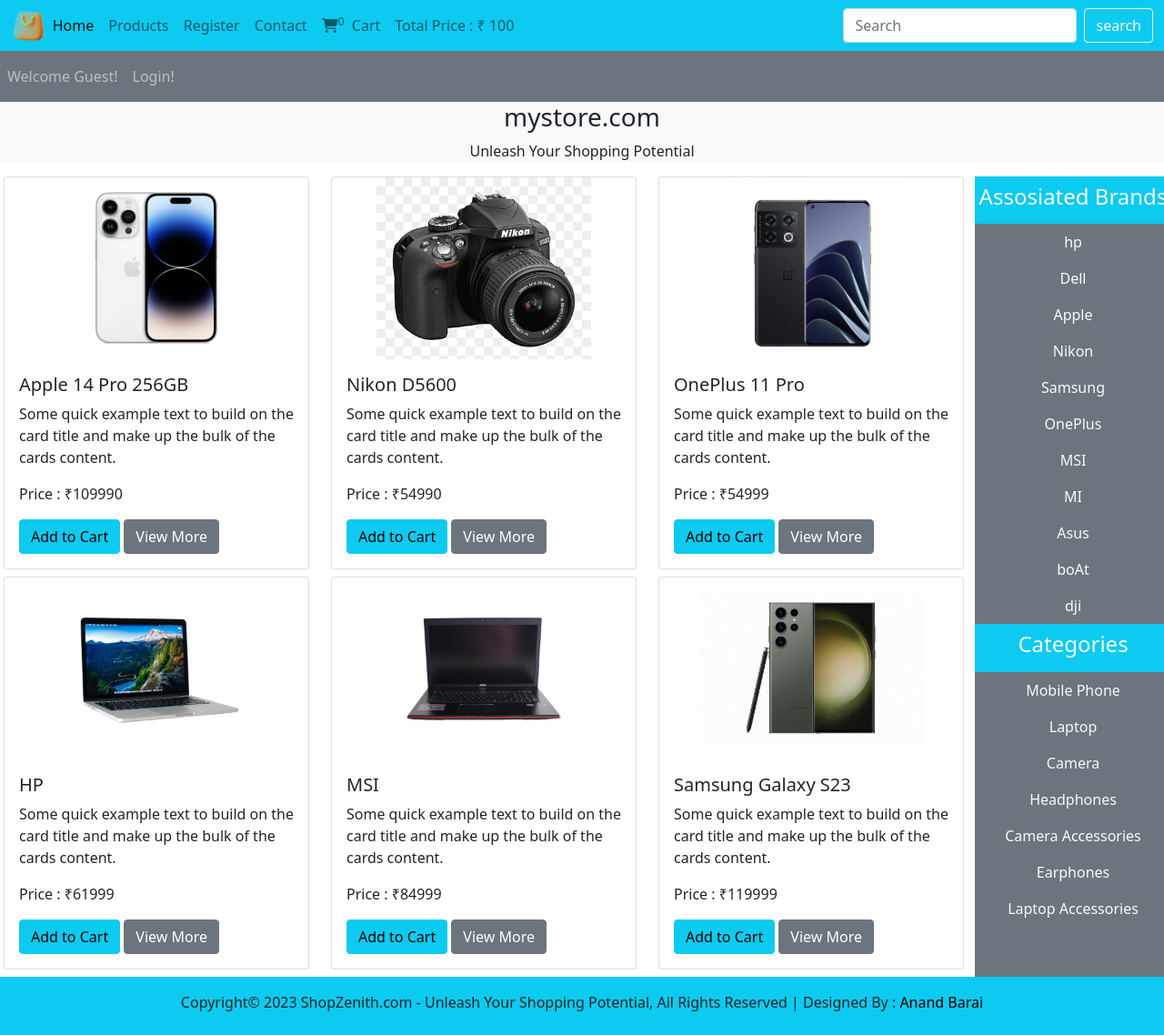
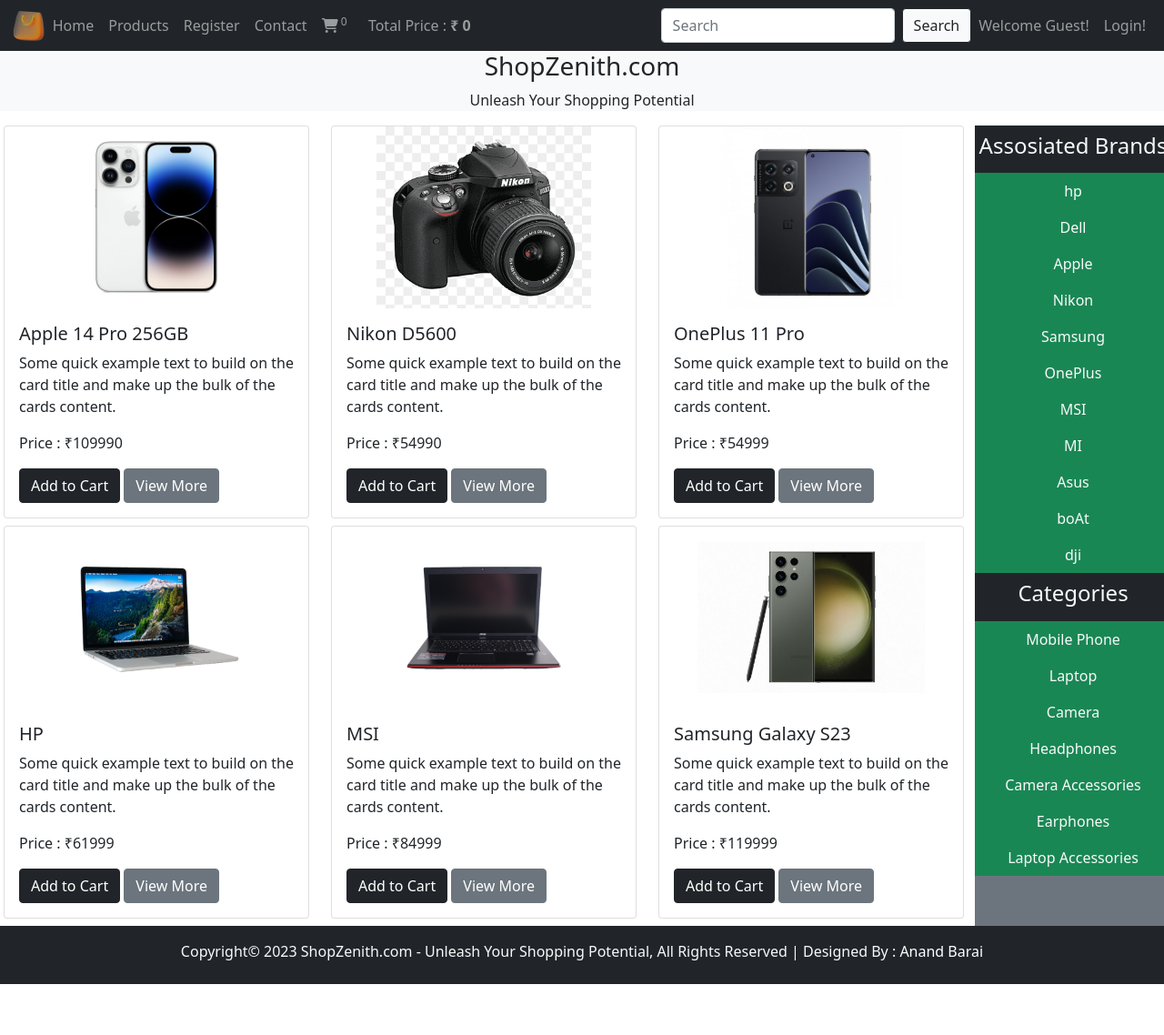
Before and after one commit to anandnbarai/ShopZenith.com_ecomm, a PHP site: page / in a window 1280 px wide. Shown: the whole page at 91% size. After the commit the page ends 1082 px from the top, so only its background shows below. Run offline with PHP 8.4, Linux system fonts and the light colour scheme; data comes from the database, SQL or seed files in the repository; some libraries are stand-ins or nearby versions.

Commit message:
Add files via upload

```diff
--- a/functions/common_function.php
+++ b/functions/common_function.php
@@ -34,7 +34,7 @@
                 <h5 class='card-title'>$product_title</h5>
                 <p class='card-text'>$product_description</p>
                 <p class='card-text'>Price : &#8377;$product_price</p>
-                <a href='index.php?add_to_cart=$product_id ' class='btn btn-info'>Add to Cart</a>
+                <a href='index.php?add_to_cart=$product_id ' class='btn btn-dark'>Add to Cart</a>
                 <a href='product_details.php?product_id=$product_id' class='btn btn-secondary'>View More</a>
             </div>
         </div>
@@ -75,7 +75,7 @@
                 <h5 class='card-title'>$product_title</h5>
                 <p class='card-text'>$product_description</p>
                 <p class='card-text'>Price : &#8377;$product_price</p>
-                <a href='index.php?add_to_cart=$product_id' class='btn btn-info'>Add to Cart</a>
+                <a href='index.php?add_to_cart=$product_id ' class='btn btn-dark'>Add to Cart</a>
                 <a href='product_details.php?product_id=$product_id' class='btn btn-secondary'>View More</a>
             </div>
         </div>
@@ -274,7 +274,7 @@
                 <h5 class='card-title'>$product_title</h5>
                 <p class='card-text'>$product_description</p>
                 <p class='card-text'>Price : &#8377;$product_price</p>
-                <a href='index.php?add_to_cart=$product_id ' class='btn btn-info'>Add to Cart</a>
+                <a href='index.php?add_to_cart=$product_id ' class='btn btn-dark'>Add to Cart</a>
                 <a href='index.php' class='btn btn-secondary'>Go Home</a>
             </div>
         </div>
@@ -365,4 +365,25 @@
 
     //? The else condition in the cart_item() function is necessary because the if statement only executes if the add_to_cart GET variable is set. If the add_to_cart variable is not set, then the if statement will not execute, and the function will not count the number of cart items.If you remove the else condition, then the function will always execute the select query, even if the add_to_cart variable is not set. This will result in an error, because the select query will return no results if there are no cart items.
 }
+
+//!function to display total price in navbar
+function total_cart_price()
+{
+    global $con;
+    $get_ip_add = getIPAddress();
+    $total_price = 0;
+    $cart_query = "select * from `cart_details` where ip_address = '$get_ip_add'";
+    $result = mysqli_query($con, $cart_query);
+    while ($row = mysqli_fetch_array($result)) {
+        $product_id = $row['product_id'];
+        $select_products = "select * from `product` where product_id = '$product_id'";
+        $result_products = mysqli_query($con, $select_products);
+        while ($row_product_price = mysqli_fetch_array($result_products)) {
+            $product_price = array($row_product_price['product_price']);
+            $product_values = array_sum($product_price);
+            $total_price += $product_values;
+        }
+    }
+    echo $total_price;
+}
 ?>
--- a/includes/connect.php
+++ b/includes/connect.php
@@ -1,6 +1,6 @@
     <?php
 
-$con = mysqli_connect('localhost', 'root', '', 'mystore');
+$con = mysqli_connect('localhost', 'root', '', 'shopzenith');
 // if ($con) {
 //     echo "connection successful";
 // } else {
--- a/includes/footer.php
+++ b/includes/footer.php
@@ -1,6 +1,6 @@
 <!-- Footer/Last child -->
-<div class="bg-info p-2 pt-3 text-center">
+<div class="text-light bg-dark p-2 pt-3 text-center">
     <p>Copyright&#169; 2023 ShopZenith.com - Unleash Your Shopping Potential, All Rights Reserved | Designed By
-        : <a href="https://www.linkedin.com/in/anandnbarai/" style="text-decoration: none; color: black;"> Anand
+        : <a href="https://www.linkedin.com/in/anandnbarai/" style="text-decoration: none; color: white;"> Anand
             Barai</a></p>
 </div>
--- a/index.php
+++ b/index.php
@@ -10,7 +10,7 @@
 <head>
     <meta charset='utf-8'>
     <meta http-equiv='X-UA-Compatible' content='IE=edge'>
-    <title>mystore.com - Unleash your shopping potential</title>
+    <title>ShopZenith.com - Unleash your shopping potential</title>
 
     <!-- Website logo -->
     <link rel="icon" type="image/x-icon" href="img/Yellow E-commerce Shop Bag Store Logo.png">
@@ -42,7 +42,7 @@
     <!-- Navbar -->
     <div class="container-fluid p-0">
         <!-- First child -->
-        <nav class="navbar navbar-expand-lg navbar-light bg-info">
+        <nav class="navbar navbar-expand-lg navbar-dark text-white bg-dark">
             <div class="container-fluid">
                 <img src="img/Yellow E-commerce Shop Bag Store Logo.png" class="logo"></img>
 
@@ -57,7 +57,7 @@
                 <div class="collapse navbar-collapse" id="navbarSupportedContent">
                     <ul class="navbar-nav me-auto mb-2 mb-lg-0">
                         <li class="nav-item">
-                            <a class="nav-link active" aria-current="page" href="index.php">Home</a>
+                            <a class="nav-link" aria-current="page" href="index.php">Home</a>
                         </li>
                         <li class="nav-item">
                             <a class="nav-link" href="display.php">Products</a>
@@ -69,11 +69,14 @@
                             <a class="nav-link" href="#">Contact</a>
                         </li>
                         <li class="nav-item">
-                            <a class="nav-link" href="#"><i class="fa-solid fa-cart-shopping"></i><sup><?php cart_item(); ?></sup>&nbsp;
-                                Cart</a>
+                            <a class="nav-link" href="cart.php"><i class="fa-solid fa-cart-shopping"></i><sup>
+                                    <?php cart_item(); ?>
+                                </sup>&nbsp;</a>
                         </li>
                         <li class="nav-item">
-                            <a class="nav-link" href="#">Total Price : ₹ 100</a>
+                            <a class="nav-link" href="#">Total Price : <b>&#8377;
+                                    <?php total_cart_price(); ?>
+                                </b></a>
                         </li>
                     </ul>
                     <!-- d-flex means display flex which means come in horizontal row-->
@@ -81,10 +84,20 @@
                         <input class="form-control me-2" type="search" placeholder="Search" aria-label="Search"
                             name="search_data">
                         <!-- <button class="btn btn-outline-success" type="submit">Search</button> -->
-                        <input type="submit" value="search" class='btn btn-outline-light' name="search_data_product">
+                        <input type="submit" value="Search" class='btn btn-outline-dark text-dark bg-light'
+                            name="search_data_product">
                     </form>
                 </div>
+                <ul class="navbar-nav me-auto">
+                    <li class="nav-item">
+                        <a class="nav-link" href="#">Welcome Guest!</a>
+                    </li>
+                    <li class="nav-item">
+                        <a class="nav-link" href="#">Login!</a>
+                    </li>
+                </ul>
             </div>
+
         </nav>
 
         <!-- calling cart funtion -->
@@ -92,8 +105,12 @@
         cart();
         ?>
         <!-- Second Child/2nd Navbar -->
+        <div class="bg-light">
+            <h3 class="text-center">ShopZenith.com</h3>
+            <p class="text-center">Unleash Your Shopping Potential </p>
+        </div>
 
-        <nav class="navbar navbar-expand-lg navbar-dark bg-secondary">
+        <!-- <nav class="navbar navbar-expand-lg navbar-dark bg-secondary">
             <ul class="navbar-nav me-auto">
                 <li class="nav-item">
                     <a class="nav-link" href="#">Welcome Guest!</a>
@@ -102,13 +119,10 @@
                     <a class="nav-link" href="#">Login!</a>
                 </li>
             </ul>
-        </nav>
+        </nav> -->
 
         <!-- Third Child-->
-        <div class="bg-light">
-            <h3 class="text-center">mystore.com</h3>
-            <p class="text-center">Unleash Your Shopping Potential </p>
-        </div>
+
 
         <!-- forth child -->
         <div class="row px-1">
@@ -128,8 +142,8 @@
             </div>
             <!-- SideNav -->
             <div class="col-md-2 bg-secondary p-0">
-                <ul class="navbar-nav me-auto text-center">
-                    <li class="nav-item bg-info">
+                <ul class="navbar-nav me-auto text-center bg-success">
+                    <li class="nav-item text-light bg-dark">
                         <a href="#" class="nav-link text-light">
                             <h4>Assosiated Brands</h4>
                         </a>
@@ -138,8 +152,8 @@
                     getbrands();
                     ?>
                 </ul>
-                <ul class="navbar-nav me-auto text-center">
-                    <li class="nav-item bg-info">
+                <ul class="navbar-nav me-auto text-center bg-success">
+                    <li class="nav-item text-light bg-dark">
                         <a href="#" class="nav-link text-light">
                             <h4>Categories</h4>
                         </a>
```
Also changed, not shown: display.php (+24 -15 lines), navbar.php (+9 -8 lines), product_details.php (+25 -14 lines), search_product.php (+24 -15 lines).
